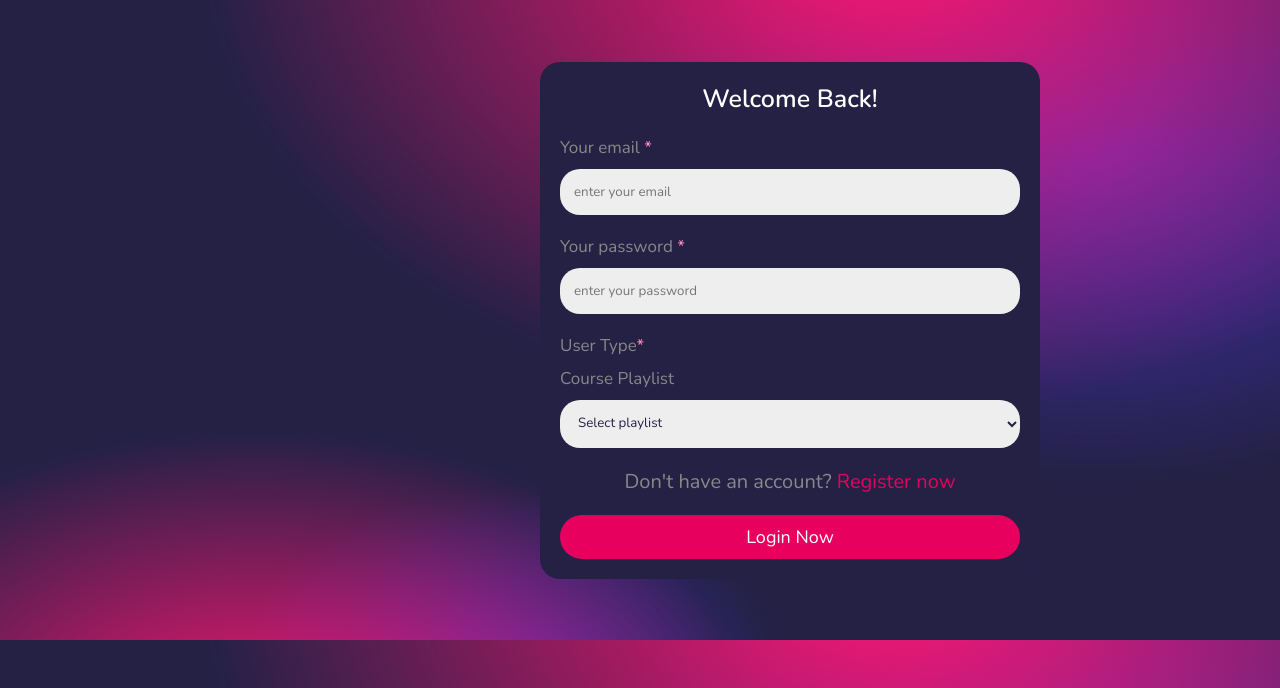
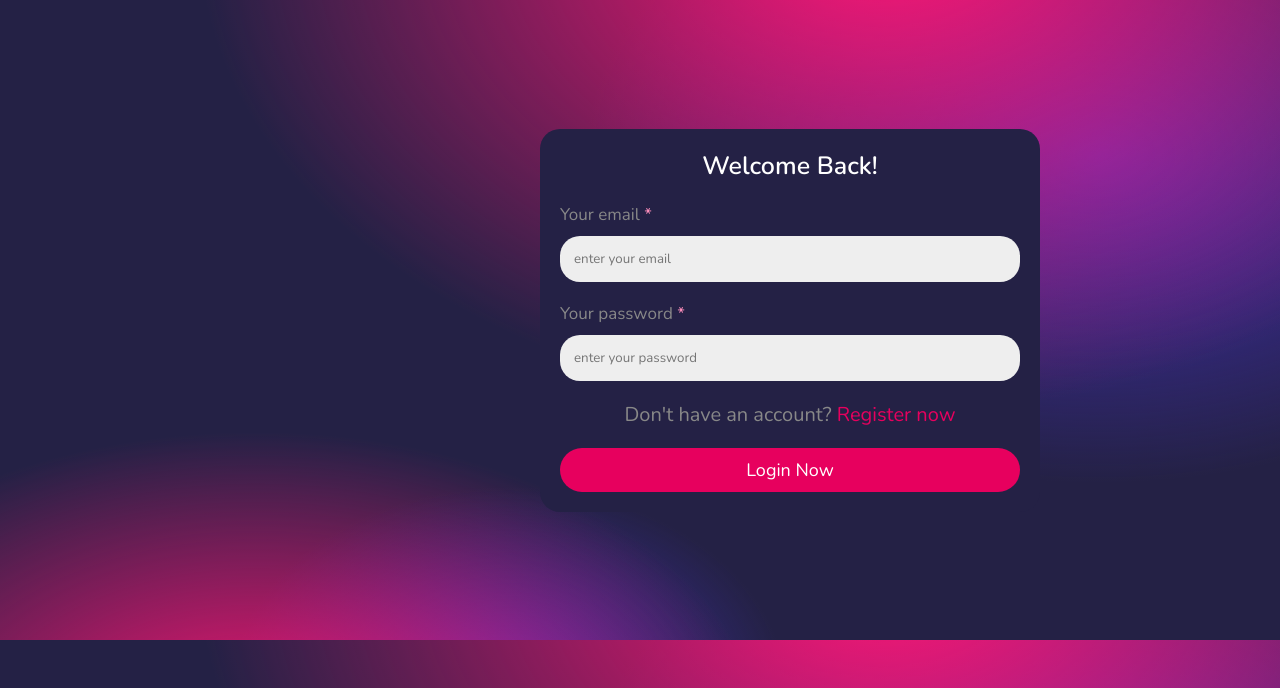
Before and after one commit to ZakariaAyad1/LEARNING-PLATFORM-GIT-TRELLO, a PHP site: page /login.php in a window 1280 px wide. Shown: the top 688 px of the page. Run offline with PHP 8.4, Linux system fonts and the light colour scheme; data that the repository does not hold is empty.

Commit message:
Update login.php

```diff
--- a/login.php
+++ b/login.php
@@ -59,28 +59,6 @@ if(isset($_POST['submit'])){
             <input type="email" name="email" placeholder="enter your email" maxlength="50" required class="box">
             <p>Your password <span>*</span></p>
             <input type="password" name="pass" placeholder="enter your password" maxlength="50" required class="box">
-            <p>User Type<span>*</span></p>
-            <p>Course Playlist</p>
-            <select name="userType" class="box">
-                <option value="" disabled selected>Select playlist</option>
-                <?php
-                $select_playlists = $conn->prepare("SELECT * FROM `playlist` WHERE tutor_id = ?");
-                $select_playlists->execute([$tutor_id]);
-                if ($select_playlists->rowCount() > 0) {
-                    while ($fetch_playlist = $select_playlists->fetch(PDO::FETCH_ASSOC)) {
-                ?>
-                <option value="<?= $fetch_playlist['id']; ?>"><?= $fetch_playlist['title']; ?></option>
-                <?php
-                    }
-                } else {
-                    echo '<option value="" disabled>No playlist created yet!</option>';
-                }
-                ?>
-            </select>
-
-
-
-
             <p class="link">Don't have an account? <a href="register.php">Register now</a></p>
             <input type="submit" name="submit" value="Login now" class="btn">
         </form>
```
